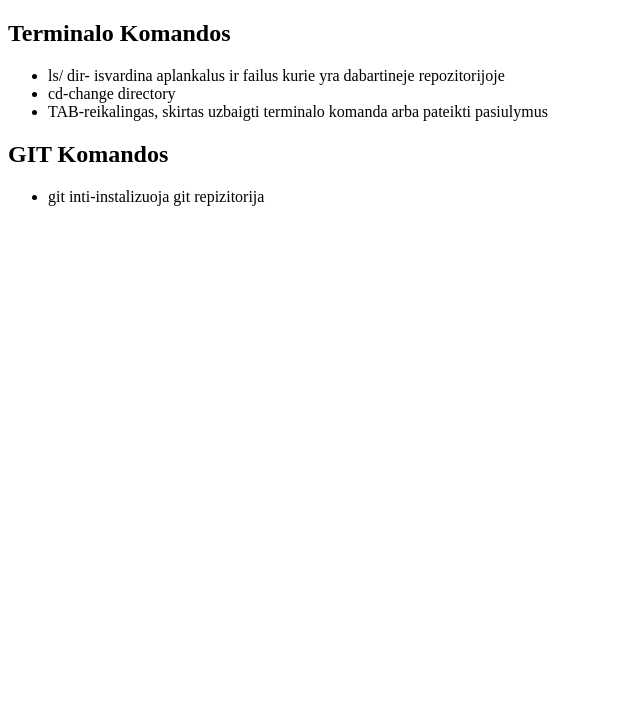
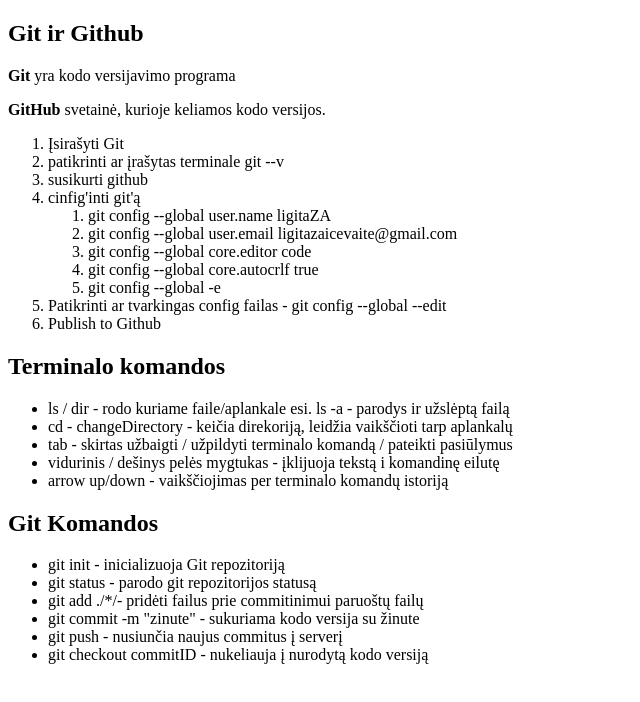
Before and after one commit to InetaKr/GITbandymas, a plain HTML site: page index.html in a window 1280 px wide. Shown: the whole page, without its empty margins (0-640 px from the left). Drawn offline with Linux system fonts and the light colour scheme.

Commit message:
added what was missing

```diff
--- a/index.html
+++ b/index.html
@@ -4,23 +4,55 @@
     <meta charset="UTF-8">
     <meta http-equiv="X-UA-Compatible" content="IE=edge">
     <meta name="viewport" content="width=device-width, initial-scale=1.0">
-    <title>Document</title>
+    <title>Git ir Github įvadas ir pagrindait</title>
 </head>
 <body>
+    <section id="git">
+    <h1>Git ir Github</h1>
+    <p>
+      <strong>Git</strong> yra kodo versijavimo programa
+    </p>
+    <p>
+      <strong>GitHub</strong> svetainė, kurioje keliamos kodo versijos.
+    </p>
+    <ol>
+      <li>Įsirašyti Git</li>
+      <li>patikrinti ar įrašytas terminale git --v</li>
+      <li>susikurti github</li>
+      <li>cinfig'inti git'ą</li>
+      <ol>
+        <li>git config --global user.name ligitaZA</li>
+        <li>git config --global user.email ligitazaicevaite@gmail.com</li>
+        <li>git config --global core.editor code</li>
+        <li>git config --global core.autocrlf true</li>
+        <li>git config --global -e</li>
+      </ol>
+      <li>Patikrinti ar tvarkingas config failas - git config --global --edit</li>
+      <li>Publish to Github</li>
+    </ol>
+  </section>
   <section id="terminaloKomandos">
-        <h1>Terminalo Komandos</h1>
+    <h1>Terminalo komandos</h1>
     <ul>
-            <li> ls/ dir- isvardina aplankalus ir failus kurie yra dabartineje repozitorijoje</li>
-            <li>cd-change directory </li>
-            <li>TAB-reikalingas, skirtas uzbaigti terminalo komanda arba pateikti pasiulymus</li>
+      <li>ls / dir - rodo kuriame faile/aplankale esi. ls -a - parodys ir užslėptą failą</li>
+      <li>cd - changeDirectory - keičia direkoriją, leidžia vaikščioti tarp aplankalų</li>
+      <li>tab - skirtas užbaigti / užpildyti terminalo komandą / pateikti pasiūlymus</li>
+      <li>vidurinis / dešinys pelės mygtukas - įklijuoja tekstą i komandinę eilutę</li>
+      <li>arrow up/down - vaikščiojimas per terminalo komandų istoriją</li>
     </ul>
   </section>
   <section id="gitKomandos">
-        <h1>GIT Komandos</h1>
+    <h1>Git Komandos</h1>
     <ul>
-            <li>git inti-instalizuoja git repizitorija</li>
+      <li>git init - inicializuoja Git repozitoriją</li>
+      <li>git status - parodo git repozitorijos statusą</li>
+      <li>git add ./*/- pridėti failus prie commitinimui paruoštų failų</li>
+      <li>git commit -m "zinute" - sukuriama kodo versija su žinute</li>
+      <li>git push - nusiunčia naujus commitus į serverį</li>
+      <li>git checkout commitID - nukeliauja į nurodytą kodo versiją</li>
     </ul>
-
   </section>
+  <!-- Atliekant žemiau pateiktą užduotį, tvarkingai ir teisingai versijuojant kodą. (kas kažkokį gabaliuką kodo - daryti naują commit'ą su prasminga žinute (commit žinutės turėtų būti iki 50 simbolių)).
+Atkurti https://www.youtube.com puslapio menu, sidebarMenu ir korteles. (jokių kitų papildomų puslapių nereikia (menu niekur nenukreipia)). -->
 </body>
 </html>
```
Lines whose indentation alone changed are shown as unchanged.
